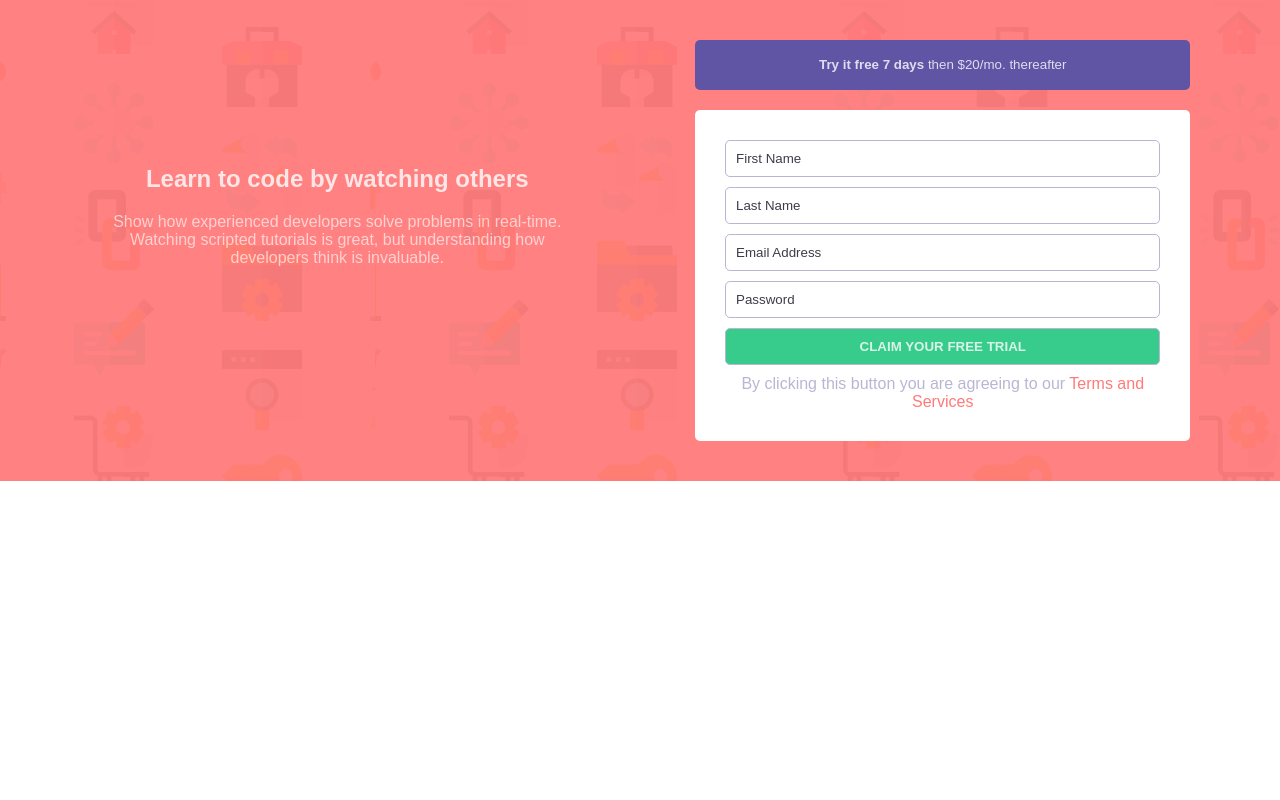
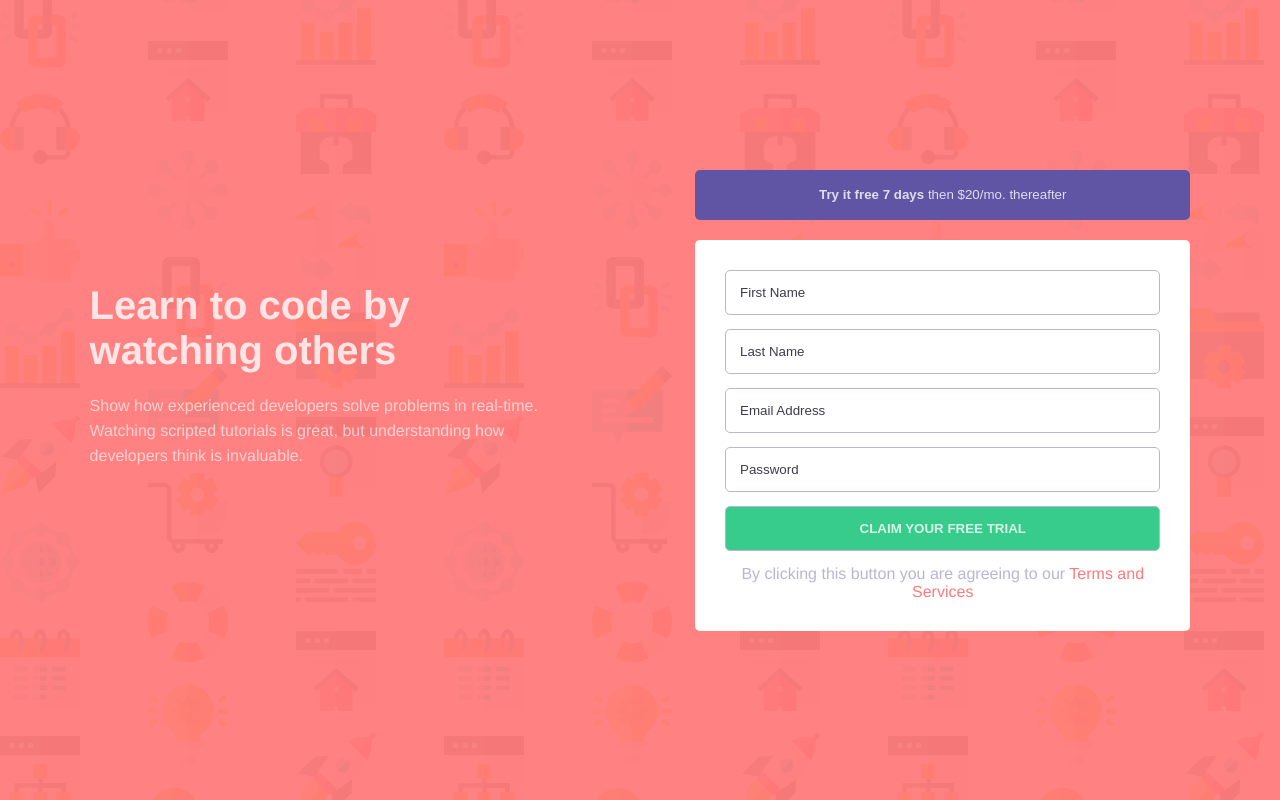
Before and after one commit to isonguyom/responsive-reg-form, a plain HTML site: page index.html in a window 1280 px wide. Drawn offline with Linux system fonts and the light colour scheme; a web font is replaced by a local one.

Commit message:
more styling and create js folder

```diff
--- a/css/style.css
+++ b/css/style.css
@@ -15,10 +15,11 @@
   --Dark-Blue: hsl(249, 10%, 26%);
   --Grayish-Blue: hsl(246, 25%, 77%);
   --Font-size: 16px;
---Family: Poppins, sans-serif;
+  --Family: Poppins, Helvetica, sans-serif;
 }
 
-html, body{
+html,
+body {
   -webkit-text-size-adjust: 100%;
   text-size-adjust: 100%;
   scroll-behavior: smooth;
@@ -29,13 +30,14 @@ html, body{
 
 .container {
   width: 100%;
-  height: fit-content;
+  min-height: 100vh;
   background: url("../images/bg-intro-mobile.png");
+  background-size: cover;
 }
 
 .container .overlay {
   width: 100%;
-  height: 100%;
+  min-height: 100vh;
   padding: 40px 7%;
   background: rgba(255, 0, 0, 0.493);
 }
@@ -52,12 +54,10 @@ html, body{
 }
 
 .text-wrapper p {
+  line-height: 25px;
   opacity: 0.8;
 }
 
-/* .form-wrapper {
-
-} */
 
 .form-wrapper button {
   width: 100%;
@@ -79,8 +79,8 @@ html, body{
 
 .form-wrapper .form input {
   width: 100%;
-  padding: 10px;
-  margin-bottom: 10px;
+  padding: 14px;
+  margin-bottom: 14px;
   border: 1px solid var(--Grayish-Blue);
   border-radius: 5px;
 }
@@ -106,13 +106,31 @@ html, body{
 }
 
 @media screen and (min-width: 768px) {
+  .container {
+    width: 100%;
+    min-height: 100vh;
+    background: url("../images/bg-intro-desktop.png");
+    background-size: cover;
+  }
+
   .overlay {
     display: flex;
     justify-content: space-between;
     align-items: center;
+    padding: 0 13%;
   }
 
-  .overlay > div {
+  .overlay>div {
     width: 45%;
+
+  }
+
+  .text-wrapper {
+    text-align: left;
+  }
+
+  .text-wrapper h2 {
+    font-size: 2.5rem;
+    padding: 0;
   }
 }
--- a/index.html
+++ b/index.html
@@ -16,11 +16,12 @@
         <div class="overlay">
             <div class="text-wrapper">
                 <h2>Learn to code by watching others</h2>
-            <p>Show how experienced developers solve problems in real-time. Watching scripted tutorials is great, but understanding how developers think is invaluable.</p>
+                <p>Show how experienced developers solve problems in real-time. Watching scripted tutorials is great,
+                    but understanding how developers think is invaluable.</p>
             </div>
             <div class="form-wrapper">
                 <button><b>Try it free 7 days</b> then $20/mo. thereafter</button>
-        <form class="form" action="">
+                <form class="form" action="" novalidate>
                     <input type="text" id="fname" name="fname" placeholder="First Name" required>
                     <input type="text" id="lname" name="lname" placeholder="Last Name" required>
                     <input type="email" id="email" name="email" placeholder="Email Address" required>
@@ -31,6 +32,12 @@
             </div>
         </div>
     </section>
+
+
+
+
+
+    <script src="./js/script.js"></script>
 </body>
 
 </html>
```
Also changed, not shown: js/script.js (added, +7 -0 lines). Lines whose indentation alone changed are shown as unchanged.
